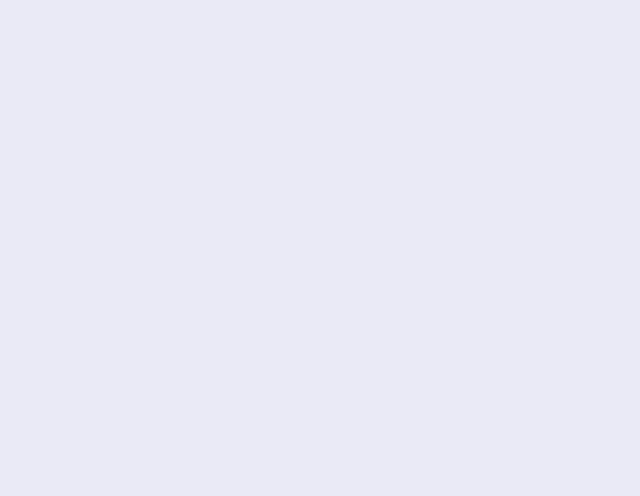
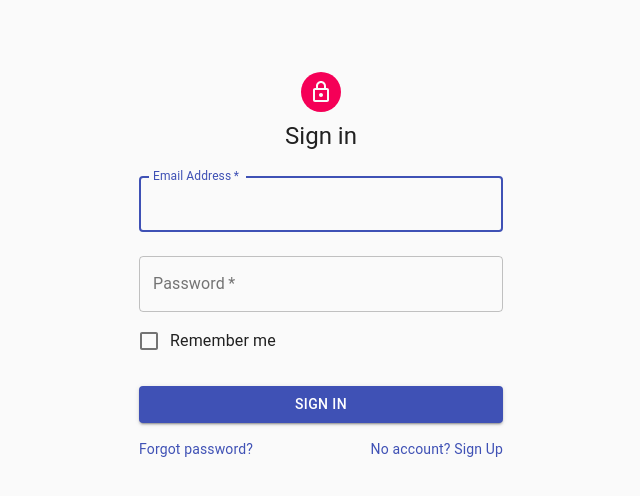
Before and after one commit to komal-sainath/Organic-Bazaar, a React (Create React App) app: page / in a window 1280 px wide. Shown: the top 496 px of the page, without its empty margins (319-959 px from the left). Built offline with nearby package versions, Linux system fonts and the light colour scheme.

Commit message:
added missing favicon

```diff
--- a/package.json
+++ b/package.json
@@ -2,7 +2,7 @@
   "name": "organic-bazaar",
   "version": "0.1.0",
   "private": true,
-  "homepage": "/login",
+  "homepage": "/",
   "dependencies": {
     "@material-ui/core": "^4.9.12",
     "@material-ui/icons": "^4.9.1",
--- a/public/index.html
+++ b/public/index.html
@@ -2,7 +2,7 @@
 <html lang="en">
   <head>
     <meta charset="utf-8" />
-    <!-- <link rel="icon" href="%PUBLIC_URL%/favicon.ico" /> -->
+    <link rel="icon" href="%PUBLIC_URL%/doctor.png" />
     <meta name="viewport" content="width=device-width, initial-scale=1" />
     <meta name="theme-color" content="#000000" />
     <meta
@@ -24,7 +24,7 @@
       work correctly both with client-side routing and a non-root public URL.
       Learn how to configure a non-root public URL by running `npm run build`.
     -->
-    <title>React App</title>
+    <title>Project_name</title>
   </head>
   <body>
     <noscript>You need to enable JavaScript to run this app.</noscript>
--- a/src/App.js
+++ b/src/App.js
@@ -15,7 +15,7 @@ const App = () => {
   return (
     <Router>
       <Switch>
-        <Route exact path="/login" component={LoginPage} />
+        <Route exact path="/" component={LoginPage} />
         <Route exact path="/register" component={RegisterPage} />
         <Route exact path="/patientDashboard" component={PatientDashboard} />
         <Route exact path="/adminPage" component={AdminPage} />
--- a/src/Pages/Authentication/RegisterPage.jsx
+++ b/src/Pages/Authentication/RegisterPage.jsx
@@ -125,12 +125,11 @@ export default function RegisterPage() {
             color="primary"
             className={classes.submit}
             disabled={!(user.username && user.userType && user.email && user.password)}
+            onClick={() => <Link href="/"/>}
           >
-            <Link href="/login">
               <Typography className={classes.buttonText} variant="button">
                 Sign up
               </Typography>
-            </Link>
           </Button>
           <Grid container justify="flex-end">
             <Grid item>
```
Also changed, not shown: public/doctor.png (added), public/manifest.json.
